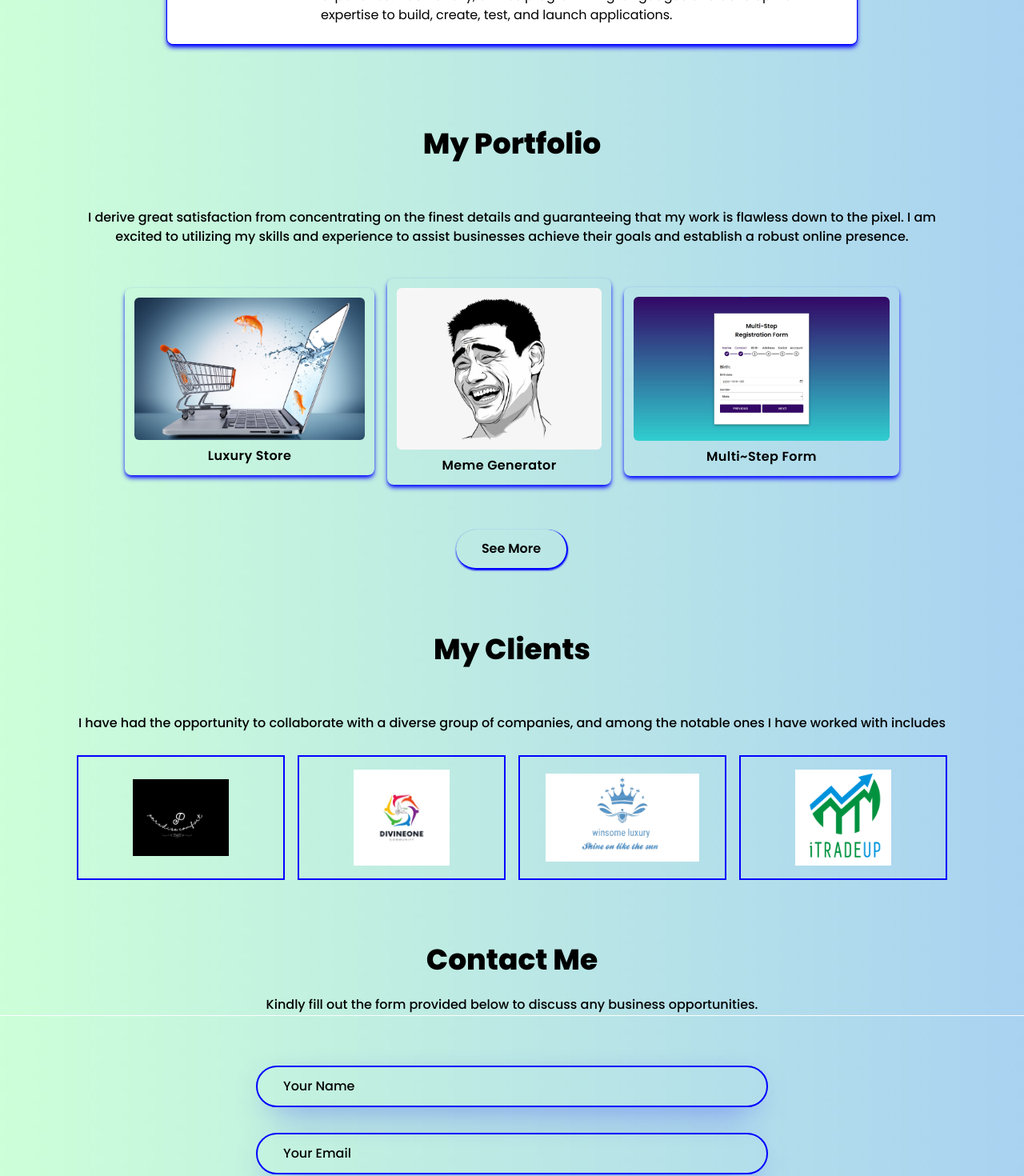
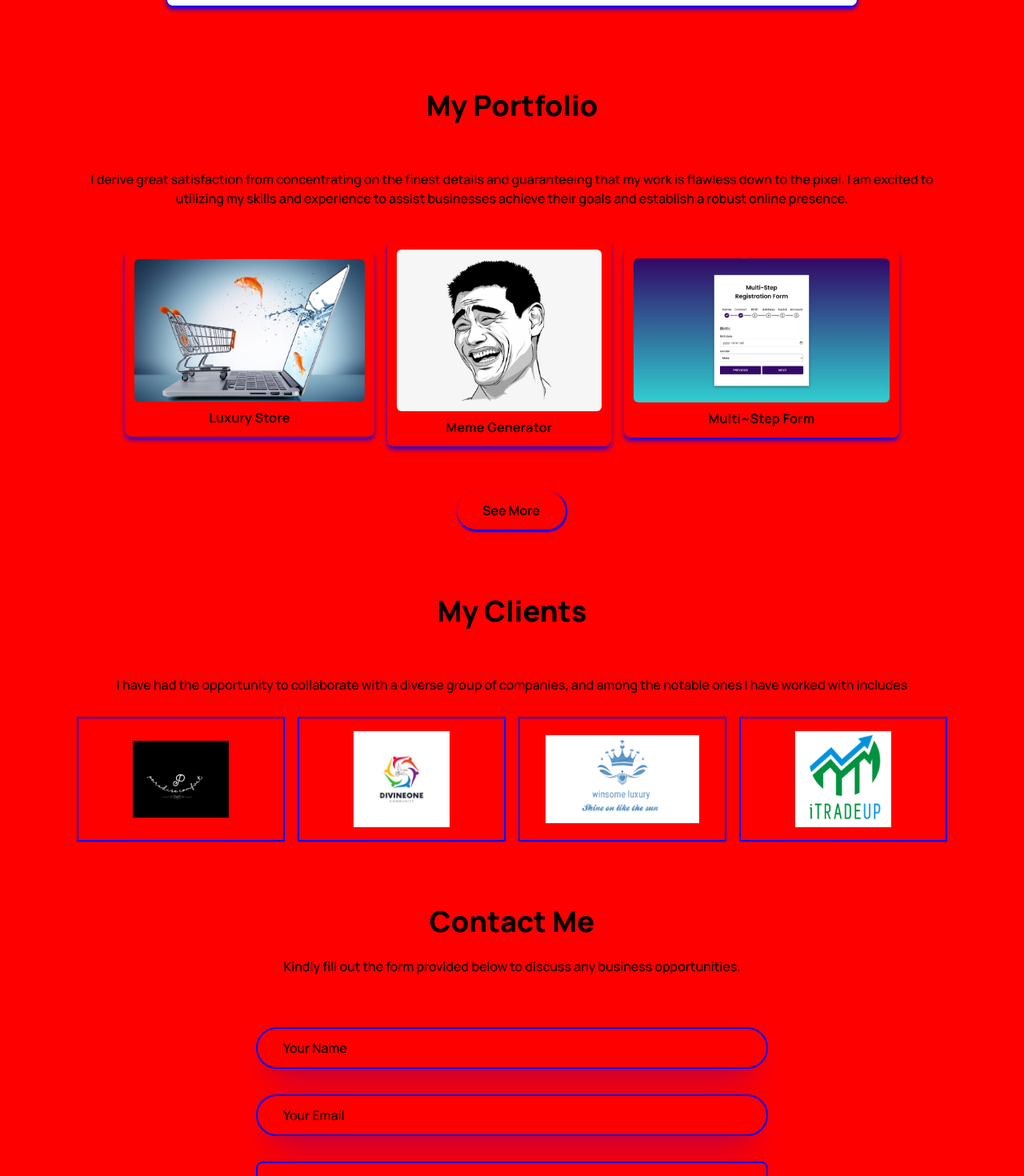
Before and after one commit to Georgechisom/georgeportfolio, a React (Create React App) app: page / in a window 1280 px wide. Shown: the part 1320-2790 px from the top of the page at 80% size. Built offline with nearby package versions, Linux system fonts and the light colour scheme; some icons are missing.

Commit message:
new porfolio commit

```diff
--- a/public/style.css
+++ b/public/style.css
@@ -4,11 +4,11 @@
     box-sizing: border-box;
     text-decoration: none;
     background: transparent;
-    font-family: 'Poppins', sans-serif;
+    font-family: 'Manrope', sans-serif;
 }
 
 body {
-    background: url("./generalbg.jpg");
+    background-color: #FF0000;
     color: black;
     overflow: hidden;
     overflow-y: scroll;
--- a/src/components/Contact/Contact.js
+++ b/src/components/Contact/Contact.js
@@ -64,7 +64,7 @@ const Contact = () => {
             </span>
             <form className='flex flex-col items-center justify-center gap-4 lg:gap-4 my-10 py-4 px-4 shadow-lg shadow-skyText md:shadow-none' ref={form} onSubmit={sendEmail}>
                 <input type='text' name='to_name' className='font-medium w-full max-w-[40rem] m-2 border-2 consha border-skyText py-3 px-8 text-black rounded-full hover:border-2 hover:border-black hover:shadow-black hover:shadow-lg hover:bg-white focus:bg-#030303 placeholder:text-black focus:border-none' placeholder='Your Name' />
-                <input type='email' name='from_name' className='font-medium w-full max-w-[40rem] m-2 border-2 consha border-skyText py-3 px-8 text-black rounded-full hover:border-2 hover:bg-white hover:border-black hover:shadow-black hover:shadow-lg focus:bg-white placeholder:text-black focus:border-none' placeholder='Your Email' />
+                <input type='email' name='from_email' className='font-medium w-full max-w-[40rem] m-2 border-2 consha border-skyText py-3 px-8 text-black rounded-full hover:border-2 hover:bg-white hover:border-black hover:shadow-black hover:shadow-lg focus:bg-white placeholder:text-black focus:border-none' placeholder='Your Email' />
                 <textarea name='message' rows="5" className='font-medium w-full max-w-[40rem] m-2 border-2 consha border-skyText py-3 px-8 text-black rounded-lg hover:border-2 hover:border-black hover:shadow-black hover:shadow-lg hover:bg-white focus:bg-white placeholder:text-black focus:border-none' placeholder='Your Message'></textarea>
                 <button type='submit' value="send" className='w-full max-w-[40rem] rounded-full border-2 consha border-skyText py-3 px-8 my-4 font-semibold hover:bg-white hover:text-skyText hover:border-2 hover:shadow-md hover:rounded-full hover:shadow-skyText hover:font-bold'>Submit</button>
             </form>
--- a/src/components/NavBar/Navbar.js
+++ b/src/components/NavBar/Navbar.js
@@ -101,10 +101,11 @@ const Navbar = () => {
             <button className={openMenu ? 'flex md:hidden lg:hidden items-center justify-center cursor-pointer rounded-md hover:shadow-sm hover:shadow-[rgb(51,170,255)] border-2 border-[#33AAFF] hover:border-2 hover:border-[#33AAFF] hover:duration-200' : 'hidden md:hidden lg:hidden'} onClick={open}>
                 <img src={menu} alt='menu' className='w-9 object-cover'/>
             </button>
-            <button className={closeMenu ? 'inline-flex md:hidden items-center justify-center cursor-pointer text-[#33AAFF] text-3xl rounded-md hover:shadow-sm hover:shadow-[#33AAFF] border-2 border-[#33AAFF] hover:border-2 hover:border-[#33AAFF] hover:duration-200 px-3 font-semibold duration-500 z-10' : 'hidden md:hidden lg:hidden'} onClick={close}>
+            <div className={showMenu ? 'overflow-hidden text-lg flex flex-col items-center p-4 bg-white text-skyText rounded-sm min-w-60 shadow-sm gap-1 transition -translate-x-5 group:translate-x-6 shasha abu0 md:hidden lg:hidden fixed  right-0 h-full bottom-0 justify-center overflow-x-hidden duration-500 font-semibold w-60 top-0 bg-transparent z-10' : 'hidden md:hidden lg:hidden w-0'} >
+                <button className={closeMenu ? 'inline-flex md:hidden items-center justify-center cursor-pointer text-[#33AAFF] text-3xl rounded-md hover:shadow-sm hover:shadow-[#33AAFF] border-2 border-[#33AAFF] hover:border-2 hover:border-[#33AAFF] hover:duration-200 px-3 font-semibold duration-500 z-10 top-0 right-o' : 'hidden md:hidden lg:hidden'} onClick={close}>
                         x
                 </button>
-            <div className={showMenu ? 'overflow-hidden text-lg top-20 flex flex-col items-center p-4 bg-white text-skyText rounded-sm min-w-60 shadow-sm gap-1 transition -translate-x-5 group:translate-x-6 shasha abu0 md:hidden lg:hidden fixed  right-0 h-full bottom-0 justify-center overflow-x-hidden duration-500 font-semibold z-50 w-60' : 'hidden md:hidden lg:hidden w-0'} >
+                <div className='fixed  right-0 bg-white text-blue-600 w-0 h-full bottom-0 flex justify-center items-center overflow-x-hidden duration-500 font-semibold z-50'>
                     <Link
                         className='hover:italic hover:font-bold py-3'
                         activeClass='active cc'
@@ -156,6 +157,7 @@ const Navbar = () => {
                     >Contact</Link>
                 </div>
             </div>
+        </div>
     </nav>
   )
 };
```
Lines whose indentation alone changed are shown as unchanged.
